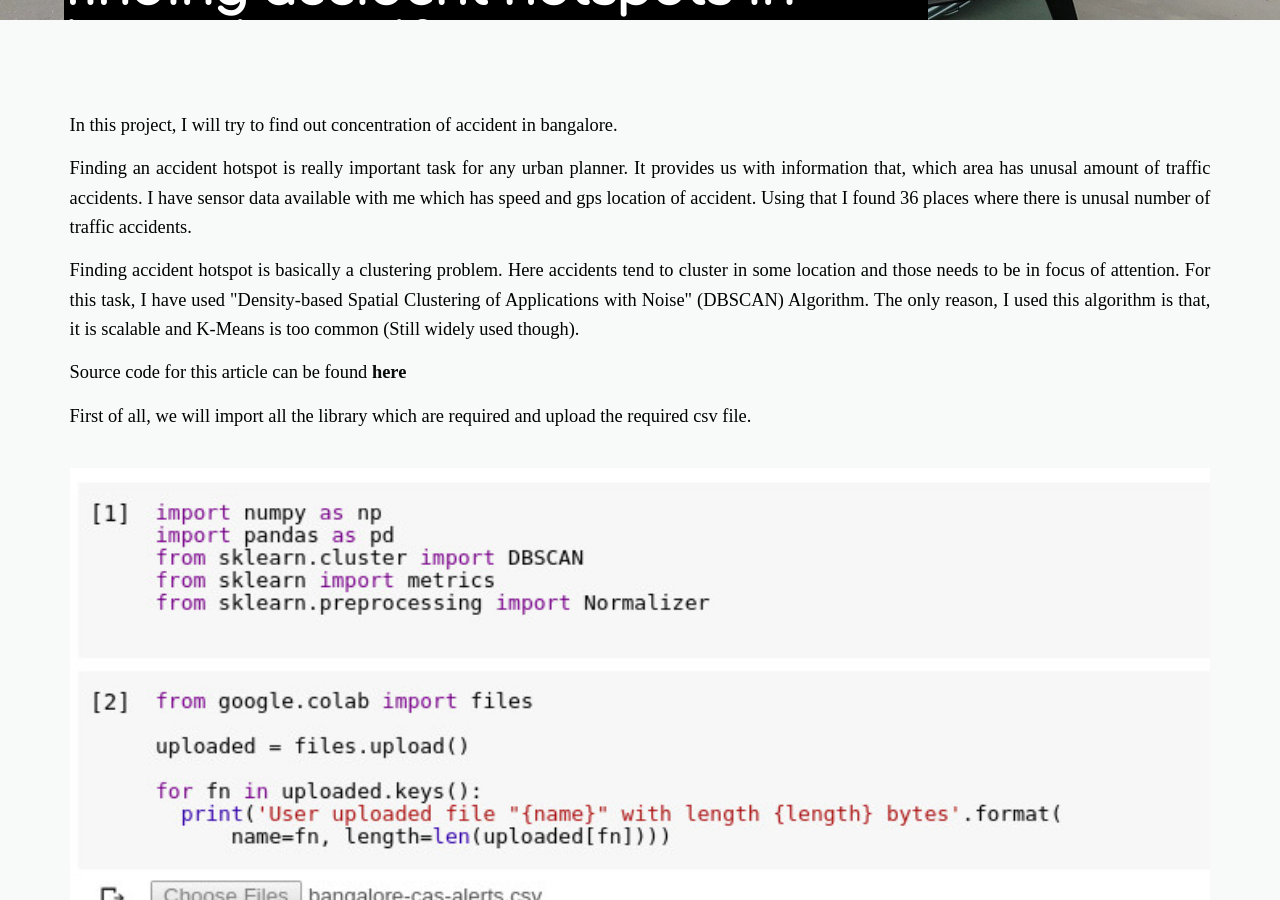
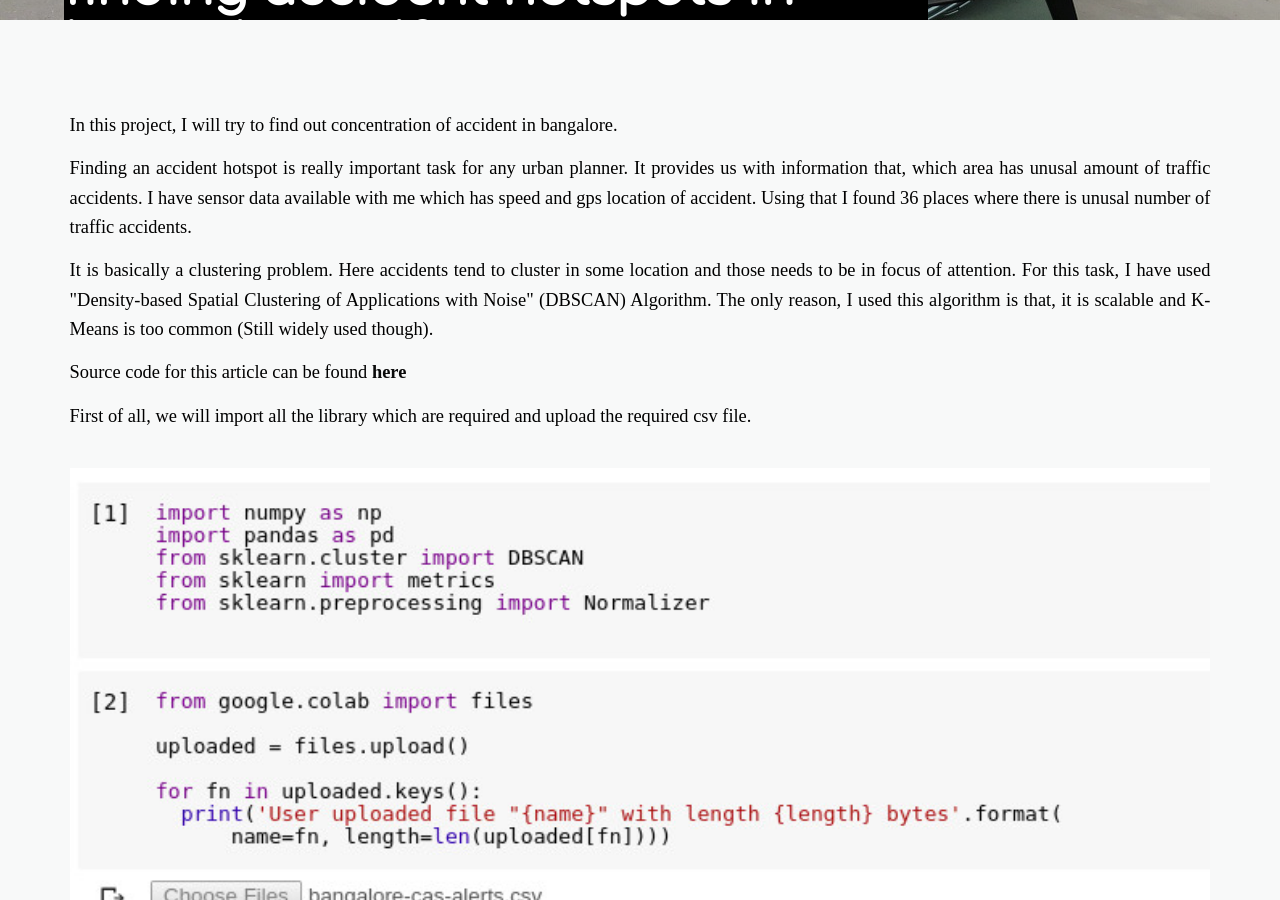
Before and after one commit to daftengineer/daftengineer.github.io, a Jekyll site: the page built from _posts/2018-09-15-accident-hotspots-banglore.markdown, in a window 1280 px wide and 900 px high, scrolled down 624 px. Built offline with Jekyll 4.4.1, drawn with Linux system fonts in a browser that asks for light colours; nearby versions of some CDN libraries.

Commit message:
Update 2018-09-15-accident-hotspots-banglore.markdown

```diff
--- a/_posts/2018-09-15-accident-hotspots-banglore.markdown
+++ b/_posts/2018-09-15-accident-hotspots-banglore.markdown
@@ -11,7 +11,7 @@ image-sm: https://daftengineer.github.io/media_assets/accident.jpg
 
  <p style="text-align:justify;">In this project, I will try to find out concentration of accident in bangalore. </p>
  <p style="text-align:justify;">Finding an accident hotspot is really important task for any urban planner. It provides us with information that, which area has unusal amount of traffic accidents. I have sensor data available with me which has speed and gps location of accident. Using that I found 36 places where there is unusal number of traffic accidents.</p>
- <p style="text-align:justify;">Finding accident hotspot is basically a clustering problem. Here accidents tend to cluster in some location and those needs to be in focus of attention. For this task, I have used "Density-based Spatial Clustering of Applications with Noise" (DBSCAN) Algorithm. The only reason, I used this algorithm is that, it is scalable and K-Means is too common (Still widely used though).</p>
+ <p style="text-align:justify;">It is basically a clustering problem. Here accidents tend to cluster in some location and those needs to be in focus of attention. For this task, I have used "Density-based Spatial Clustering of Applications with Noise" (DBSCAN) Algorithm. The only reason, I used this algorithm is that, it is scalable and K-Means is too common (Still widely used though).</p>
  <p style="text-align:justify;">Source code for this article can be found <a href="https://github.com/daftengineer/MachineLearningProjects/blob/master/Accidents_in_Bangalore.ipynb">here</a></p>
  <p style="text-align:justify;">First of all, we will import all the library which are required and upload the required csv file.</p>
  <img src="https://daftengineer.github.io/media_assets/ml8p1.jpg" />
```
